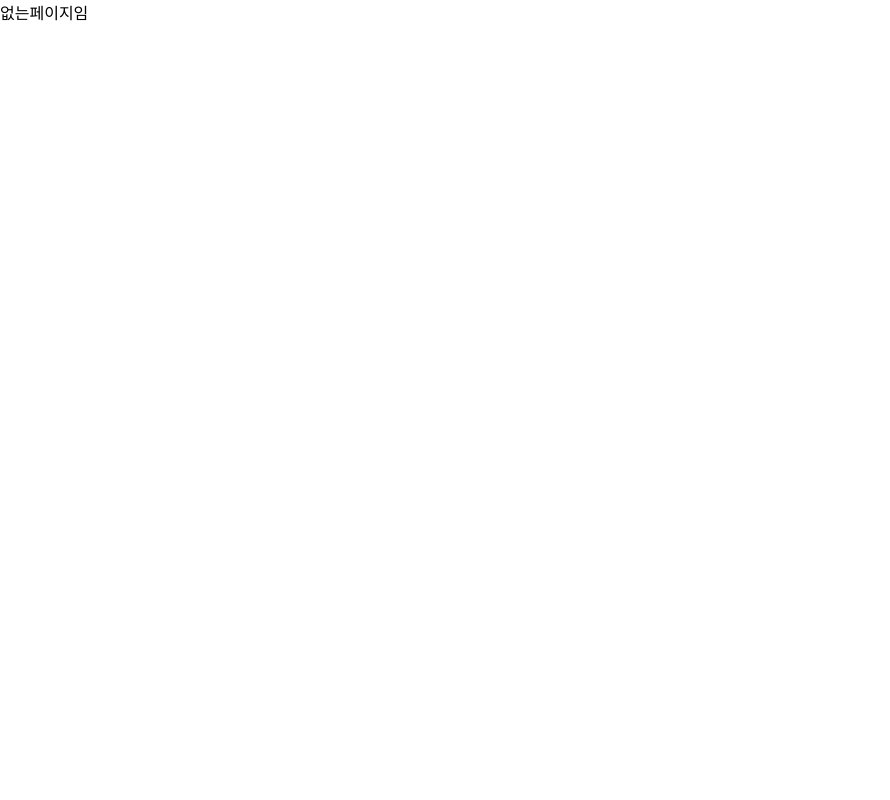
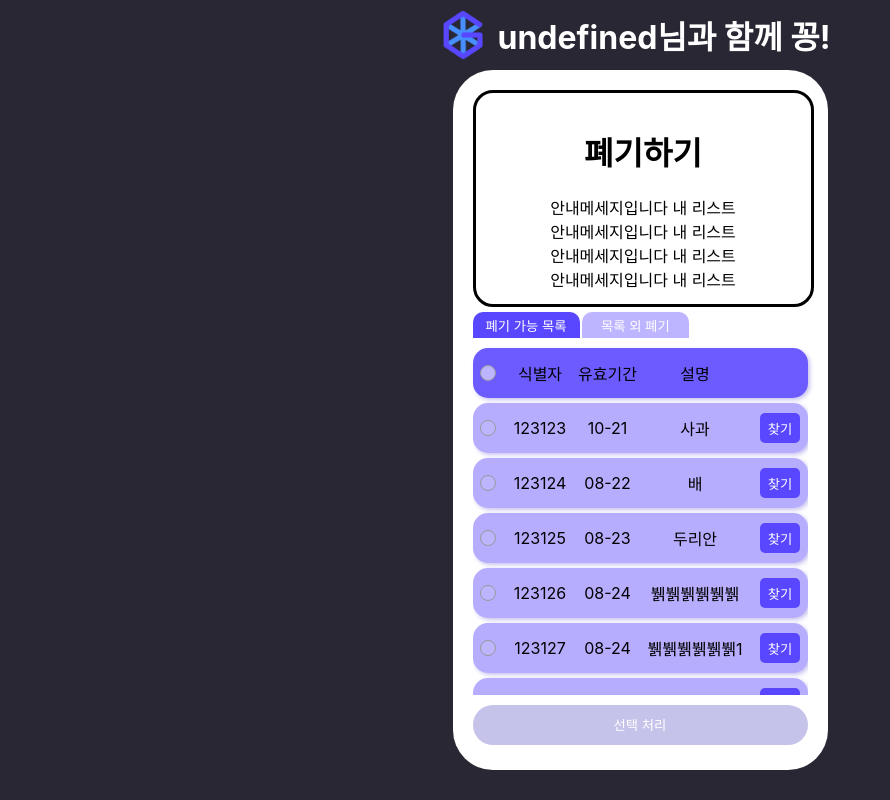
Before and after one commit to 42ggong/42ggong-front, a React (Create React App) app: page /discard in a window 1280 px wide. Shown: the whole page, without its empty margins (0-890 px from the left). Built offline with nearby package versions, Linux system fonts and the light colour scheme; no server answers.

Commit message:
feat: at least style  stable ver

```diff
--- a/src/App.tsx
+++ b/src/App.tsx
@@ -39,7 +39,7 @@
   //   if (!accessToken) refreshToken(setAccessToken);
   // }, [accessToken]);
   console.log("accessToken", accessToken);
-  return accessToken ? <PrivateRouter /> : <PublicRouter />;
+  return accessToken ? <PrivateRouter /> : <PrivateRouter />;
 }
 
 function PrivateRouter() {
--- a/src/pages/discard/index.tsx
+++ b/src/pages/discard/index.tsx
@@ -11,7 +11,10 @@
     <S.DiscardPageContainer>
       <S.InformContainer>
         <h1>폐기하기</h1>
-        안내메세지입니다 내 리스트
+        <span>안내메세지입니다 내 리스트</span>
+        <span>안내메세지입니다 내 리스트</span>
+        <span>안내메세지입니다 내 리스트</span>
+        <span>안내메세지입니다 내 리스트</span>
       </S.InformContainer>
       <S.MenuButtonContainer>
         <S.MenuButton
--- a/src/pages/discard/style.tsx
+++ b/src/pages/discard/style.tsx
@@ -17,8 +17,9 @@
   display: flex;
   flex-direction: column;
   width: 100%;
-  height: 25%;
-  min-height: calc(30% - 35px);
+  height: 320px;
+  min-height: 160px;
+  // min-height: calc(30% - 35px);
   border-radius: 20px;
   align-items: center;
   justify-content: center;
@@ -26,8 +27,9 @@
 `;
 
 export const MenuButtonContainer = styled.div`
-  height: 5%;
-  max-height: 35px;
+  // height: 5%;
+  // max-height: 35px;
+  height: 35px;
 `;
 
 export const MenuButton = styled.button`
@@ -44,7 +46,8 @@
 export const ListBoxContainer = styled.div`
   // border: solid;
   display: flex;
-  height: 70%;
+  height: 600px;
+  min-height: 300px;
   flex-direction: column;
   // border: solid;
   width: 100%;
@@ -74,16 +77,20 @@
 `;
 
 export const ListContainer = styled.div`
-  height: calc(100% - 60px);
-  min-height: calc(100% - 60px);
-  max-height: calc(100% - 60px);
+  height: 540px;
+  min-height: 240px;
+  // height: calc(100% - 60px);
+  // min-height: calc(100% - 60px);
+  // max-height: calc(100% - 60px);
   // overflow: auto;
 `;
 
 export const ReDiscardListContainer = styled.div`
-  height: calc(100% - 110px);
-  min-height: calc(100% - 110px);
-  max-height: calc(100% - 110px);
+  height: 490px;
+  min-height: 190px;
+  // height: calc(100% - 110px);
+  // min-height: calc(100% - 110px);
+  // max-height: calc(100% - 110px);
   // overflow: auto;
 `;
 
@@ -94,7 +101,7 @@
 `;
 
 export const ReDiscardListRows = styled.div`
-  height: calc(100% - 110px);
+  height: calc(100% - 60px);
   overflow: auto;
 `;
 
@@ -206,7 +213,7 @@
 
 export const SearchInput = styled.input`
   width: 70%;
-  height: 50px;
+  height: 40px;
   border: none;
   border-radius: 20px;
   font-size: 30px;
@@ -216,7 +223,7 @@
 
 export const SearchButton = styled.button`
   width: 25%;
-  height: 50px;
+  height: 40px;
   border: none;
   // margin-left: 70%;
   border-radius: 20px;
```
